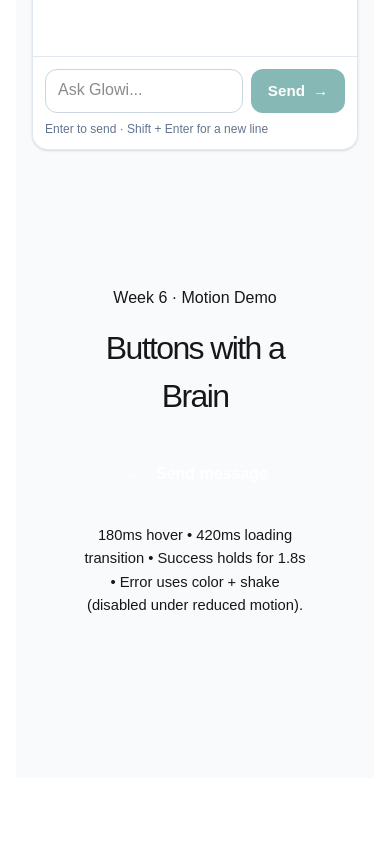
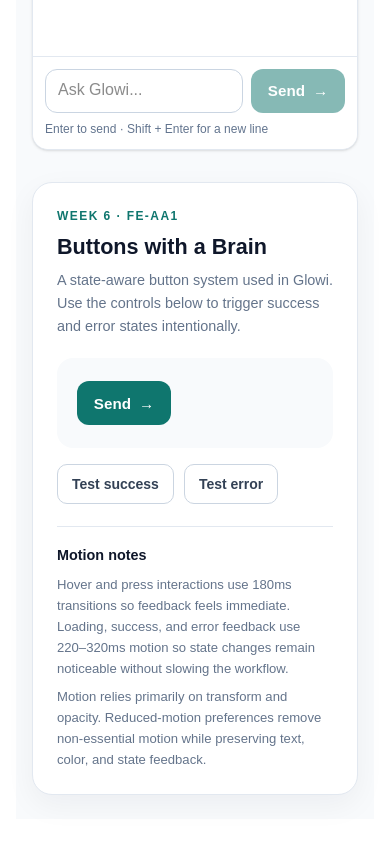
Before and after one commit to rabbitrunout/frontend-ai-foundation, a Next.js app in the folder glowi-capstone/: page /ai-assistant in a window 390 px wide. Shown: the part 742-1586 px from the top of the page. Before the commit the page ends 1552 px from the top, so only its background shows below. Built offline with nearby package versions, Linux system fonts and the light colour scheme.

Commit message:
fix: refine FE-AA1 button motion demo

```diff
--- a/glowi-capstone/app/globals.css
+++ b/glowi-capstone/app/globals.css
@@ -335,95 +335,3 @@ body {
     transition-duration: 0.01ms;
   }
 }
-
-/* BUTTON MOTION DEMO */
-
-.button-demo {
-  margin: 88px 0;
-  padding: 48px;
-  border: 1px solid var(--border);
-  border-radius: 28px;
-  background: var(--surface);
-  text-align: center;
-}
-
-.button-demo h2 {
-  margin: 14px 0 26px;
-  font-size: clamp(2rem, 4vw, 3.4rem);
-  letter-spacing: -0.05em;
-}
-
-.smart-btn {
-  display: inline-flex;
-  align-items: center;
-  justify-content: center;
-  gap: 12px;
-  min-width: 210px;
-  height: 56px;
-  border: none;
-  border-radius: 999px;
-  background: var(--accent);
-  color: white;
-  font-size: 1rem;
-  font-weight: 700;
-  cursor: pointer;
-  transition: transform .18s ease, background .25s ease;
-}
-
-.smart-btn:hover {
-  transform: translateY(-2px) scale(1.02);
-}
-
-.smart-btn.loading {
-  background: #1f7668;
-}
-
-.smart-btn.success {
-  background: #18a76f;
-}
-
-.smart-btn.error {
-  background: #d95454;
-  animation: shake .35s ease;
-}
-
-.btn-icon {
-  width: 22px;
-  display: flex;
-  justify-content: center;
-}
-
-.spinner {
-  width: 16px;
-  height: 16px;
-  border: 2px solid rgba(255,255,255,.35);
-  border-top-color: white;
-  border-radius: 50%;
-  animation: spin .8s linear infinite;
-}
-
-.motion-note {
-  margin-top: 22px;
-  color: var(--muted);
-  font-size: .92rem;
-  line-height: 1.6;
-}
-
-@keyframes spin {
-  to { transform: rotate(360deg); }
-}
-
-@keyframes shake {
-  20% { transform: translateX(-3px); }
-  40% { transform: translateX(3px); }
-  60% { transform: translateX(-2px); }
-  80% { transform: translateX(2px); }
-}
-
-@media (prefers-reduced-motion: reduce) {
-  .smart-btn,
-  .spinner {
-    animation: none !important;
-    transition: none !important;
-  }
-}
--- a/glowi-capstone/components/ai/ButtonMotionDemo.tsx
+++ b/glowi-capstone/components/ai/ButtonMotionDemo.tsx
@@ -1,61 +1,162 @@
 "use client";
 
-import { useState } from "react";
+import { useRef, useState } from "react";
 
-type State = "idle" | "loading" | "success" | "error";
+type DemoState = "idle" | "loading" | "success" | "error";
 
 export default function ButtonMotionDemo() {
-  const [state, setState] = useState<State>("idle");
+  const [state, setState] = useState<DemoState>("idle");
+  const timerRef = useRef<ReturnType<typeof setTimeout> | null>(null);
 
-  const handleClick = async () => {
-    if (state === "loading") return;
-
-    setState("loading");
-
-    await new Promise((r) => setTimeout(r, 1400));
-
-    const ok = Math.random() > 0.2;
-
-    if (ok) {
-      setState("success");
-      setTimeout(() => setState("idle"), 1800);
-    } else {
-      setState("error");
-      setTimeout(() => setState("idle"), 2200);
+  const clearTimer = () => {
+    if (timerRef.current) {
+      clearTimeout(timerRef.current);
+      timerRef.current = null;
     }
   };
 
-  const label = {
-    idle: "Send message",
-    loading: "Sending...",
-    success: "Sent!",
-    error: "Try again",
-  }[state];
+  const runDemo = (result: "success" | "error") => {
+    if (state === "loading") return;
+
+    clearTimer();
+    setState("loading");
+
+    timerRef.current = setTimeout(() => {
+      setState(result);
+
+      timerRef.current = setTimeout(() => {
+        setState("idle");
+      }, 1600);
+    }, 900);
+  };
+
+  const isLoading = state === "loading";
 
   return (
-    <section className="button-demo">
-      <p className="eyebrow">Week 6 · Motion Demo</p>
-      <h2>Buttons with a Brain</h2>
+    <section className="motion-demo">
+      <p className="motion-demo-eyebrow">
+        Week 6 · FE-AA1
+      </p>
 
-      <button
-        onClick={handleClick}
-        disabled={state === "loading"}
-        className={`smart-btn ${state}`}
-      >
-        <span className="btn-icon">
-          {state === "loading" && <span className="spinner" />}
-          {state === "success" && "✓"}
-          {state === "error" && "!"}
-          {state === "idle" && "→"}
-        </span>
+      <h2 className="motion-demo-title">
+        Buttons with a Brain
+      </h2>
 
-        <span>{label}</span>
-      </button>
+      <p className="motion-demo-description">
+        A state-aware button system used in Glowi. Use the controls
+        below to trigger success and error states intentionally.
+      </p>
 
-      <p className="motion-note">
-        180ms hover • 420ms loading transition • Success holds for 1.8s • Error
-        uses color + shake (disabled under reduced motion).
-      </p>
+      <div className="motion-demo-preview">
+        <button
+          type="button"
+          disabled={isLoading || state === "success"}
+          className={[
+            "smart-send-button",
+            state === "loading"
+              ? "smart-send-button--loading"
+              : "",
+            state === "success"
+              ? "smart-send-button--success"
+              : "",
+            state === "error"
+              ? "smart-send-button--error"
+              : "",
+          ]
+            .filter(Boolean)
+            .join(" ")}
+          aria-live="polite"
+        >
+          {state === "idle" && (
+            <>
+              <span className="smart-send-label">Send</span>
+              <span
+                className="smart-send-arrow"
+                aria-hidden="true"
+              >
+                →
+              </span>
+            </>
+          )}
+
+          {state === "loading" && (
+            <>
+              <span
+                className="smart-send-spinner"
+                aria-hidden="true"
+              />
+              <span className="smart-send-label">
+                Sending...
+              </span>
+            </>
+          )}
+
+          {state === "success" && (
+            <>
+              <span
+                className="smart-send-check"
+                aria-hidden="true"
+              >
+                ✓
+              </span>
+              <span className="smart-send-label">
+                Sent
+              </span>
+            </>
+          )}
+
+          {state === "error" && (
+            <>
+              <span
+                className="smart-send-error-icon"
+                aria-hidden="true"
+              >
+                !
+              </span>
+              <span className="smart-send-label">
+                Try again
+              </span>
+            </>
+          )}
+        </button>
+      </div>
+
+      <div className="motion-demo-controls">
+        <button
+          type="button"
+          onClick={() => runDemo("success")}
+          disabled={isLoading}
+          className="motion-demo-control"
+        >
+          Test success
+        </button>
+
+        <button
+          type="button"
+          onClick={() => runDemo("error")}
+          disabled={isLoading}
+          className="motion-demo-control"
+        >
+          Test error
+        </button>
+      </div>
+
+      <div className="motion-demo-notes">
+        <h3>Motion notes</h3>
+
+        <p>
+          Hover and press interactions use 180ms transitions so
+          feedback feels immediate. Loading, success, and error
+          feedback use 220–320ms motion so state changes remain
+          noticeable without slowing the workflow.
+        </p>
+
+        <p>
+          Motion relies primarily on transform and opacity.
+          Reduced-motion preferences remove non-essential motion
+          while preserving text, color, and state feedback.
+        </p>
+      </div>
     </section>
   );
 }
```
